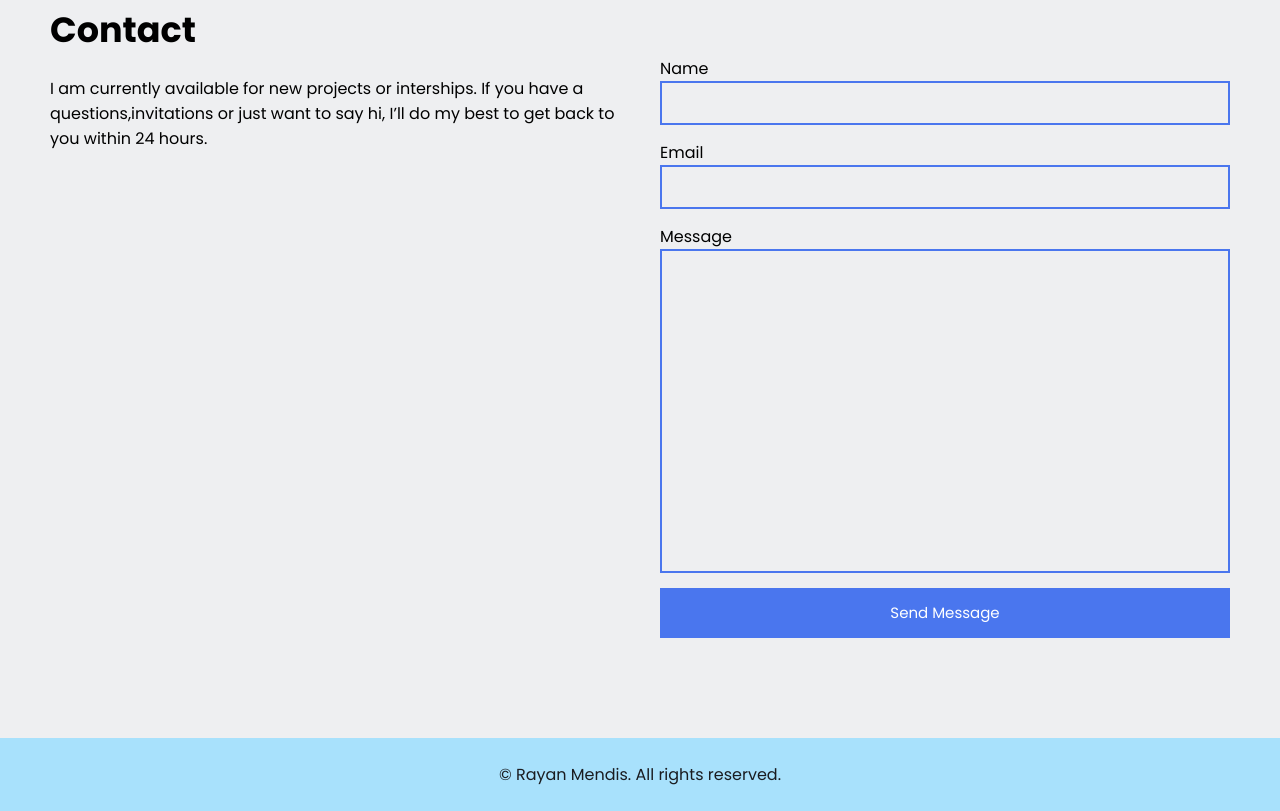
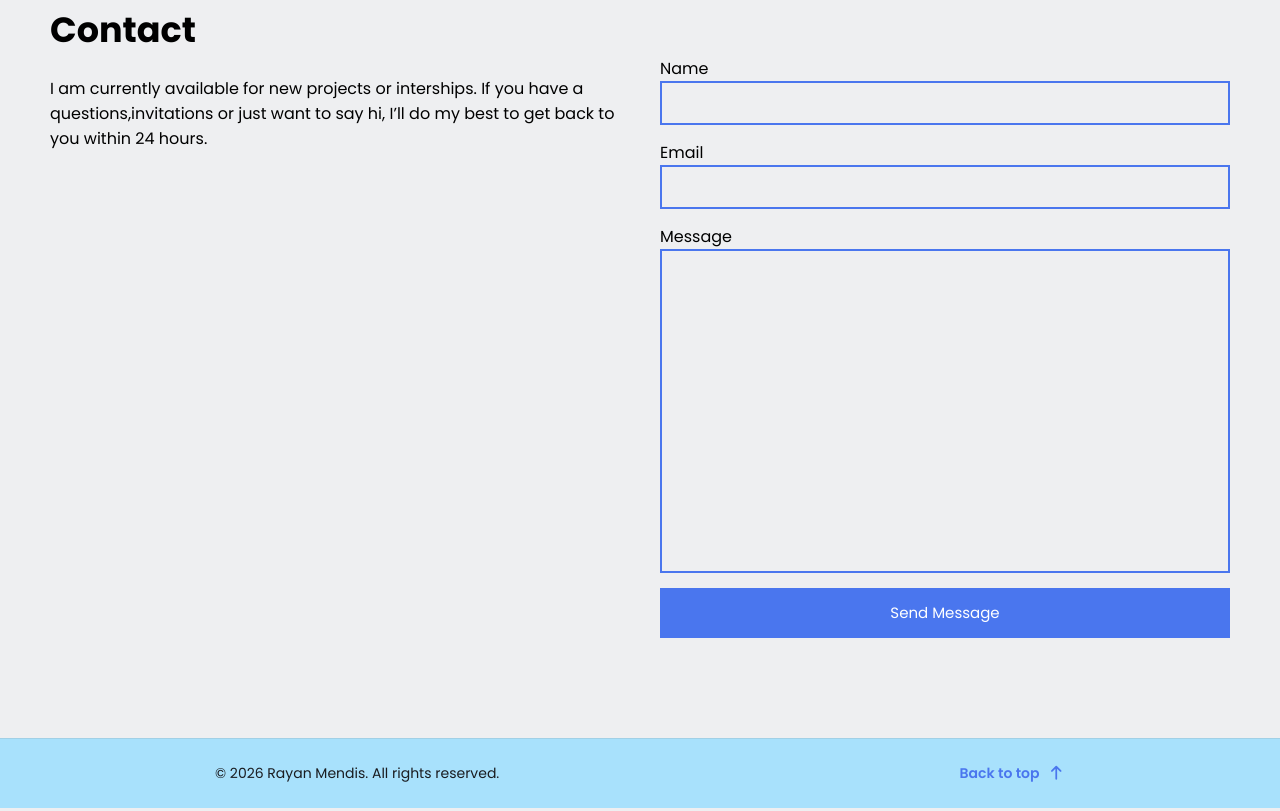
Before and after one commit to RayanMendis56/MyPortfolio, a plain HTML site: page index.html in a window 1280 px wide. Shown: the part 3257-4068 px from the top of the page. Drawn offline with Linux system fonts and the light colour scheme.

Commit message:
fix portfolio footer
Co-authored-by: Username <ID+username@users.noreply.github.com>

```diff
--- a/assets/css/style.css
+++ b/assets/css/style.css
@@ -469,10 +469,47 @@ resize: none;
     padding: 24px 20px;
     color: var(--text-color);
     background-color: var(--navbar-color);
-    text-align: center;
+    border-top: 1px solid rgba(127, 127, 127, 0.18);
+}
+
+.footer-content{
+    max-width: 850px;
+    margin: 0 auto;
+    display: flex;
+    align-items: center;
+    justify-content: space-between;
+    gap: 20px;
+}
+
+.footer-content p{
+    margin: 0;
+    font-size: 14px;
+}
+
+.back-to-top{
+    display: inline-flex;
+    align-items: center;
+    gap: 8px;
+    color: var(--link-color);
+    font-size: 14px;
+    font-weight: 600;
+    text-decoration: none;
+}
+
+.back-to-top i{
+    transition: transform 0.2s ease;
+}
+
+.back-to-top:hover i{
+    transform: translateY(-3px);
 }
 
 @media (max-width:850px){
+    .footer-content{
+        flex-direction: column;
+        text-align: center;
+    }
+
     .hero-section{
         margin: 0 30px;
         padding: 110px 20px 0;
--- a/index.html
+++ b/index.html
@@ -11,7 +11,7 @@
 
         <link rel="stylesheet" href="assets/css/style.css">
     </head>
-    <body>
+    <body id="top">
 
         <!--NAVBAR-->
         <nav class="nav-bar">
@@ -384,7 +384,13 @@
             </section>
         </main>
         <footer class="site-footer">
-            <p>&copy; Rayan Mendis. All rights reserved.</p>
+            <div class="footer-content">
+                <p>&copy; 2026 Rayan Mendis. All rights reserved.</p>
+                <a class="back-to-top" href="#top" aria-label="Back to top">
+                    Back to top
+                    <i class="fa-solid fa-arrow-up" aria-hidden="true"></i>
+                </a>
+            </div>
         </footer>
         <script src="assets/javascript/app.js"></script>
     </body>
```
